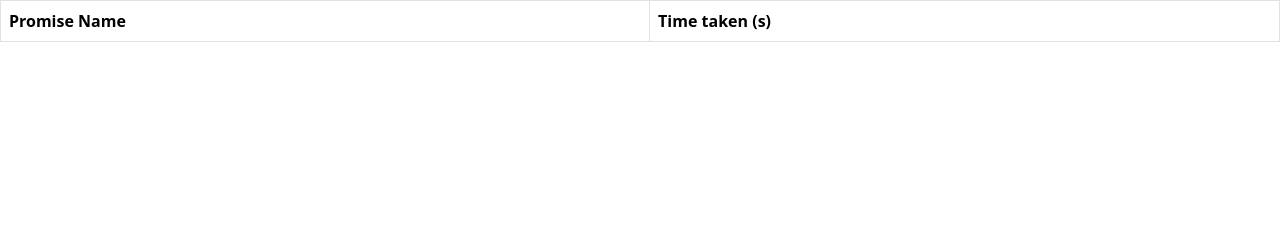
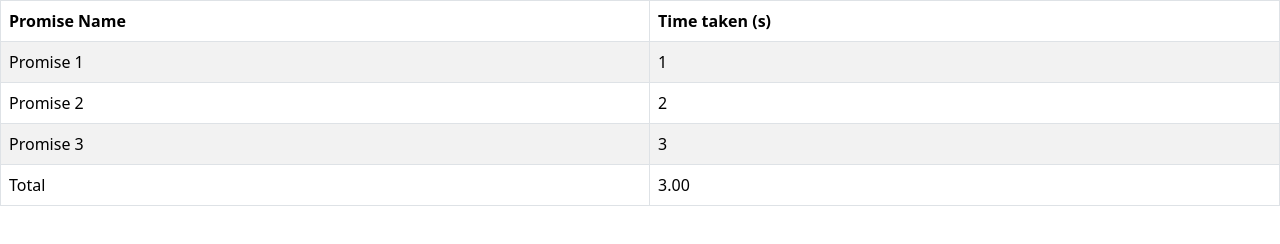
Before and after one commit to acciojob/wait-for-multiple-promises-Aj1234-p, a website: page main.html in a window 1280 px wide. Drawn offline with nearby package versions, Linux system fonts and the light colour scheme.

Commit message:
created a submission

```diff
--- a/main.html
+++ b/main.html
@@ -20,7 +20,11 @@
           <th>Time taken (s)</th>
         </tr>
       </thead>
-      <tbody id="output"></tbody>
+      <tbody id="output">
+		   <tr>
+           <td colspan="2"> Loading.... </td>
+          </tr>
+	  </tbody>
     </table>
 
     <script type="text/javascript" src="./script.js"></script>
--- a/script.js
+++ b/script.js
@@ -1 +1,69 @@
-//your JS code here. If required.
+const output = document.querySelector('#output');
+
+const totalTime1 = new Date().getSeconds().toFixed(2);
+const delayTime1 = 1000, delayTime2 = 2000, delayTime3 = 3000;
+const Promise1 = ()=>{
+  return new Promise((resolve,reject)=>{
+    setTimeout(()=>{
+      let trow = document.createElement('tr');
+      let tdata1 = document.createElement('td');
+      let tdata2 = document.createElement('td');
+      tdata1.textContent = 'Promise 2';
+      tdata2.textContent = 2;
+      trow.appendChild(tdata1);
+      trow.appendChild(tdata2);
+      output.appendChild(trow);
+      console.log("this is first promise")
+      resolve(delayTime2);
+    },delayTime2);
+  })
+}
+const Promise2 = ()=>{
+  return new Promise((resolve,reject)=>{
+    setTimeout(()=>{
+      output.firstElementChild.remove();
+      let trow = document.createElement('tr');
+      let tdata1 = document.createElement('td');
+      let tdata2 = document.createElement('td');
+      tdata1.textContent = 'Promise 1';
+      tdata2.textContent = 1;
+      trow.appendChild(tdata1);
+      trow.appendChild(tdata2);
+      output.appendChild(trow);
+      console.log("this is second promise")
+      resolve(delayTime1)
+    },delayTime1);
+  })
+}
+const Promise3 = ()=>{
+  return new Promise((resolve,reject)=>{
+    setTimeout(()=>{
+      let trow = document.createElement('tr');
+      let tdata1 = document.createElement('td');
+      let tdata2 = document.createElement('td');
+      tdata1.textContent = 'Promise 3';
+    tdata2.textContent = 3;
+      trow.appendChild(tdata1);
+      trow.appendChild(tdata2);
+      output.appendChild(trow);
+      console.log("this is third promise")
+      resolve(delayTime3)
+    },delayTime3);
+  })
+}
+
+let start = new Date().getSeconds().toFixed(2);
+Promise.all([Promise1(),Promise2(),Promise3()]).then((data)=>{
+  console.log(data, new Date())
+  let end = new Date().getSeconds().toFixed(2);
+  let totalSeconds = end-start;
+  let trow = document.createElement('tr');
+  let tdata1 = document.createElement('td');
+  let tdata2 = document.createElement('td');
+  tdata1.textContent = 'Total';
+  tdata2.textContent = totalSeconds.toFixed(2);
+  trow.appendChild(tdata1);
+  trow.appendChild(tdata2);
+  output.appendChild(trow);
+
+})
```
